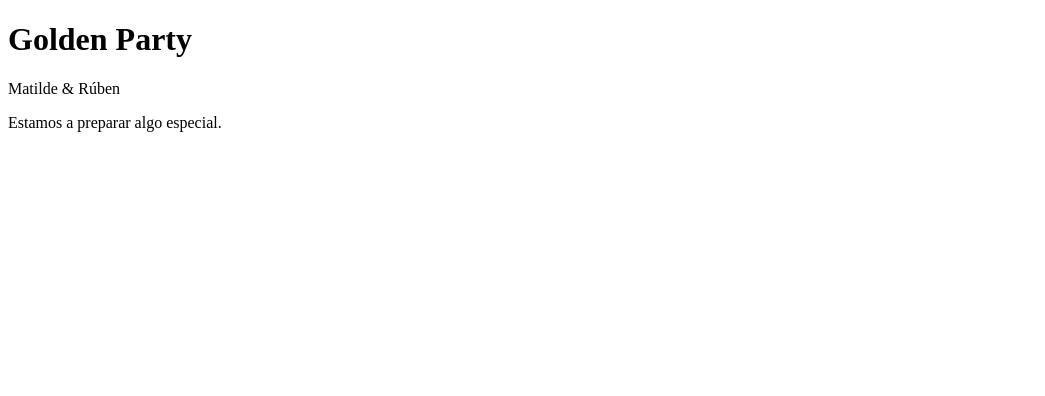
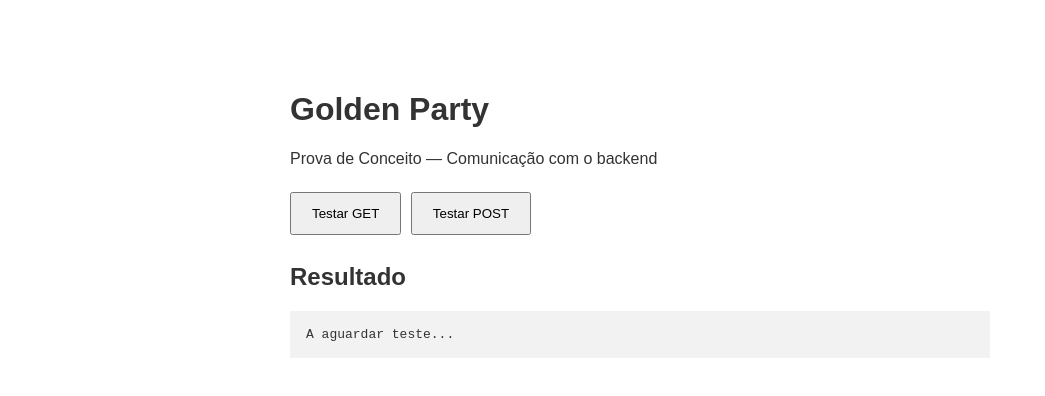
Before and after one commit to rpereira38/golden-party, a plain HTML site: page index.html in a window 1280 px wide. Shown: the whole page, without its empty margins (0-1045 px from the left). Drawn offline with Linux system fonts and the light colour scheme.

Commit message:
Update index.html

```diff
--- a/index.html
+++ b/index.html
@@ -4,14 +4,86 @@
 <head>
   <meta charset="UTF-8">
   <meta name="viewport" content="width=device-width, initial-scale=1.0">
-  <meta name="theme-color" content="#ffffff">
-  <title>Golden Party — Matilde & Rúben</title>
+  <title>Golden Party — Teste de ligação</title>
+  <style>
+    body {
+      font-family: Arial, sans-serif;
+      max-width: 700px;
+      margin: 50px auto;
+      padding: 20px;
+      color: #333;
+    }
+
+    button {
+      padding: 12px 20px;
+      margin: 8px 5px 8px 0;
+      cursor: pointer;
+    }
+
+    pre {
+      background: #f2f2f2;
+      padding: 16px;
+      white-space: pre-wrap;
+      overflow-wrap: anywhere;
+    }
+  </style>
 </head>
 <body>
-  <main>
-    <h1>Golden Party</h1>
-    <p>Matilde & Rúben</p>
-    <p>Estamos a preparar algo especial.</p>
-  </main>
+
+  <h1>Golden Party</h1>
+  <p>Prova de Conceito — Comunicação com o backend</p>
+
+  <button onclick="testGet()">Testar GET</button>
+  <button onclick="testPost()">Testar POST</button>
+
+  <h2>Resultado</h2>
+  <pre id="result">A aguardar teste...</pre>
+
+  <script>
+    const API_URL = 'https://script.google.com/macros/s/AKfycbyWyFt0lmQB4aKQJqViAWXpM7WRw3p15jlwVEz1BwWMAc_h1htBLmSXYykEsLc7bc8QGw/exec';
+
+    const result = document.getElementById('result');
+
+    async function testGet() {
+      result.textContent = 'A testar GET...';
+
+      try {
+        const response = await fetch(API_URL);
+        const data = await response.json();
+
+        result.textContent = JSON.stringify(data, null, 2);
+
+      } catch (error) {
+        result.textContent =
+          'Erro GET: ' + error.message;
+      }
+    }
+
+    async function testPost() {
+      result.textContent = 'A testar POST...';
+
+      try {
+        const response = await fetch(API_URL, {
+          method: 'POST',
+          headers: {
+            'Content-Type': 'text/plain'
+          },
+          body: JSON.stringify({
+            action: 'ping',
+            message: 'Pedido enviado pelo GitHub Pages'
+          })
+        });
+
+        const data = await response.json();
+
+        result.textContent = JSON.stringify(data, null, 2);
+
+      } catch (error) {
+        result.textContent =
+          'Erro POST: ' + error.message;
+      }
+    }
+  </script>
+
 </body>
 </html>
```
